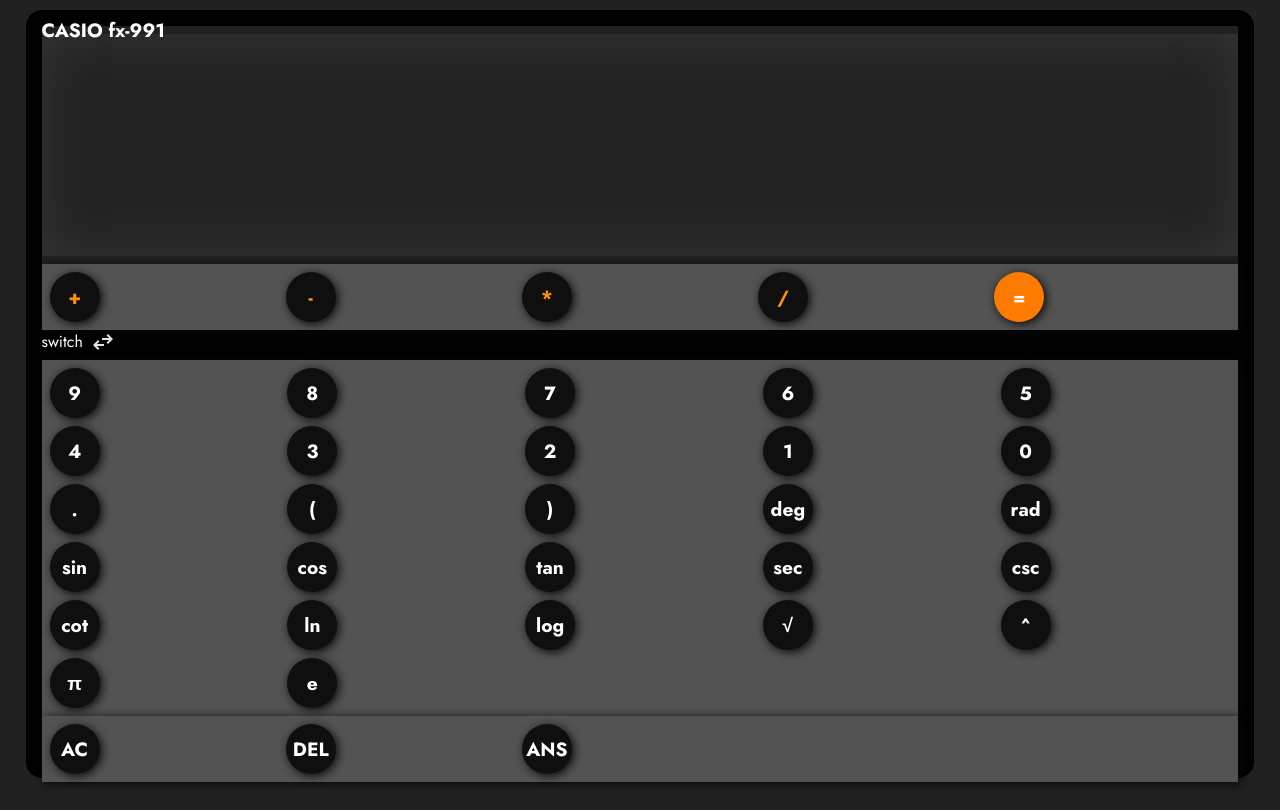
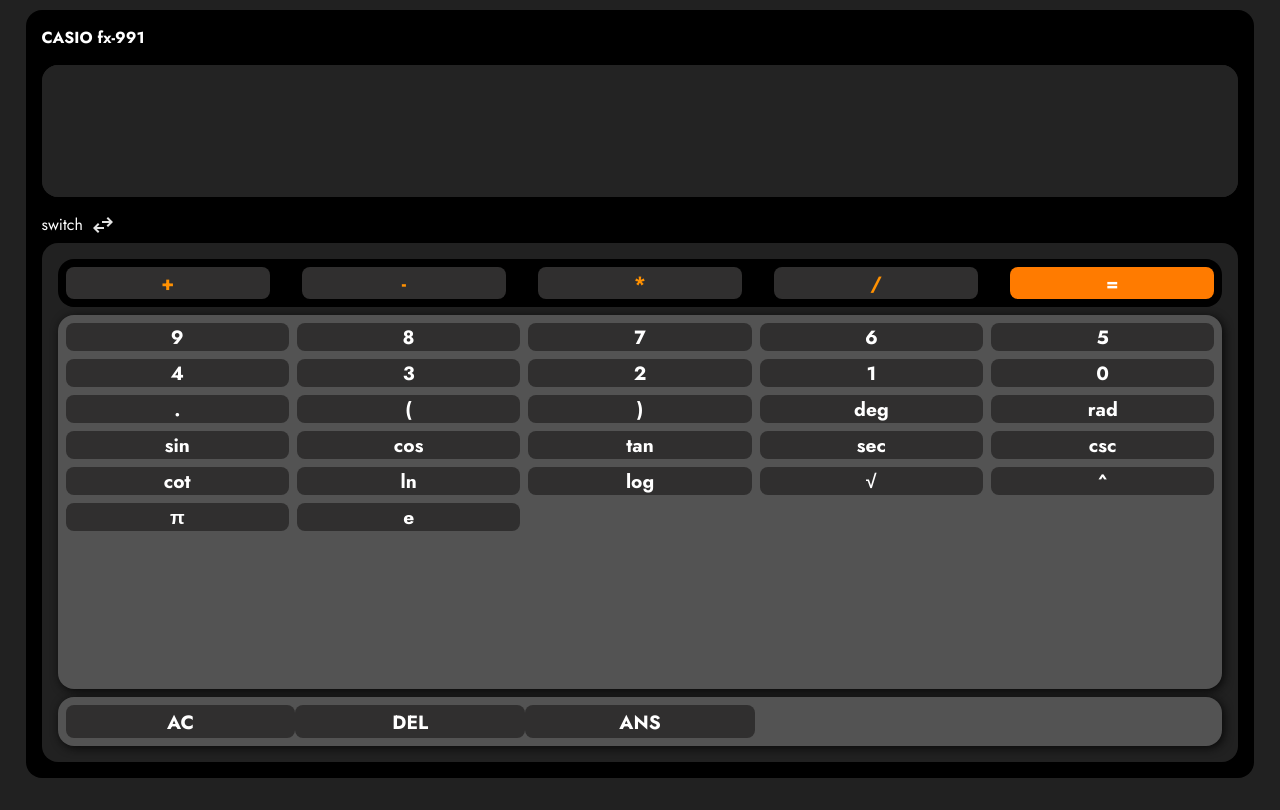
Before and after one commit to GeraldOkoth/JS_calculator, a plain HTML site: page index.html in a window 1280 px wide. Drawn offline with Linux system fonts and the light colour scheme.

Commit message:
style: restructure UI

```diff
--- a/calculator.css
+++ b/calculator.css
@@ -32,42 +32,33 @@ body {
   display: flex;
   flex-direction: column;
   padding: 1rem;
-  /* align-items: center; */
-  /* justify-content: center; */
-  /* gap: 1rem; */
 }
 
 .calc-brand {
-  position: absolute;
-  top: 0.4rem;
-  color: #fff;
-  font-size: 1.2rem;
+  color: var(--theme-color);
   font-weight: bold;
-  width: 94%;
 }
 
 .calc-upper {
   width: 100%;
-  margin: auto;
+  margin: 1rem auto;
   background-color: var(--theme-black);
-  /* padding: 0.5rem; */
-  /* position: relative; */
-  /* height: 20%; */
-  /* border-radius: inherit; */
-  /* color: var(--theme-color); */
+  border-radius: inherit;
+  height: 20%;
+  position: relative;
+  color: var(--theme-color);
 }
 
 #input-expression {
-  padding: 0.5rem 1rem 15%;
+  padding: 0.5rem 1rem;
   width: 100%;
+  outline: none;
   background-color: #232323;
   color: var(--theme-color);
-  box-shadow: inset 0px 0px 50px 0px #363636;
+  border: none;
+  height: 100%;
   font-size: 1.5rem;
   border-radius: inherit;
-  outline: none;
-  border: none;
-  margin: 0.5rem auto;
 }
 
 .results {
@@ -76,7 +67,7 @@ body {
   right: 1rem;
 }
 
-.switch-btn-txt {
+.switch-btn {
   color: var(--theme-color);
   display: inline-flex;
   gap: 0.5rem;
@@ -86,29 +77,37 @@ body {
 .calc-lower {
   display: flex;
   flex-direction: column;
-  gap: 1rem;
-  margin: 10px auto;
+  gap: 0.5rem;
+  overflow: hidden;
   padding: 1rem;
-  width: 94%;
+  width: 100%;
   height: 78%;
   border-radius: inherit;
   background-color: var(--theme-black);
+}
+
+.operators {
+  display: grid;
+  background-color: #000;
+  padding: 0.5rem;
+  border-radius: inherit;
+  grid-template-columns: repeat(5, 1fr);
+  gap: 2rem;
+  flex-basis: 10%;
 }
 
 .btn {
   display: flex;
   align-items: center;
   justify-content: center;
-  background-color: #0f0f0f;
-  box-shadow: 2px 2px 10px 0px #080808;
+  background-color: #302f2f;
   color: var(--theme-color);
-  width: 50px;
-  height: 50px;
+  border-radius: 0.5rem;
   font-size: 1.2rem;
   font-weight: bold;
   border: none;
   cursor: pointer;
-  border-radius: 50%;
+  height: auto;
 }
 
 .equal-btn {
@@ -116,21 +115,11 @@ body {
 }
 
 .btn:hover {
-  background-color: #302f2f;
+  background-color: hsl(0, 0%, 33%);
 }
 
 .btn:active {
-  background-color: #141010;
-}
-
-.operators {
-  flex-basis: 10%;
-  display: grid;
-  box-shadow: 2px 2px 10px 0px #080808;
-  background-color: #535353;
-  grid-template-columns: repeat(5, 1fr);
-  padding: 0.5rem;
-  border-radius: inherit;
+  background-color: hsl(0, 11%, 7%);
 }
 
 .operator {
--- a/index.html
+++ b/index.html
@@ -14,20 +14,25 @@
         <span class="identity">fx-991</span>
       </div>
       <div class="calc-upper">
-        <input type="text" name="input-expression" id="input-expression" readonly />
+        <input
+          type="text"
+          name="input-expression"
+          id="input-expression"
+          readonly
+        />
         <span class="results"></span>
       </div>
-      <div class="lower">
+      <div class="switch-btn">
+        <span class="switch">switch</span>
+        <span class="switch"><img src="./icons/swap.svg" alt="" /></span>
+      </div>
+      <div class="calc-lower">
         <div class="operators">
           <button class="btn operator" data-value="+">+</button>
           <button class="btn operator" data-value="-">-</button>
           <button class="btn operator" data-value="*">*</button>
           <button class="btn operator" data-value="/">/</button>
           <button class="btn function equal-btn" data-value="=">=</button>
-        </div>
-        <div class="switch-btn-txt">
-          <span class="switch">switch</span>
-          <span class="switch"><img src="./icons/swap.svg" alt="" /></span>
         </div>
         <div class="numerics">
           <button class="btn numeric" data-value="9">9</button>
@@ -43,13 +48,7 @@
           <button class="btn numeric" data-value=".">.</button>
           <button class="btn numeric" data-value="(">(</button>
           <button class="btn numeric" data-value=")">)</button>
-          <button
-            class="btn numeric"
-            data-value="deg"
-
-          >
-            deg
-          </button>
+          <button class="btn numeric" data-value="deg">deg</button>
           <button
             class="btn numeric"
             data-value="rad"
```
